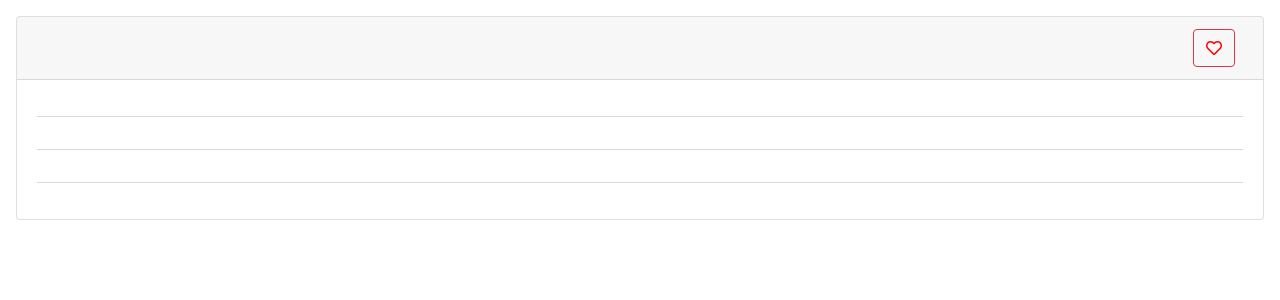
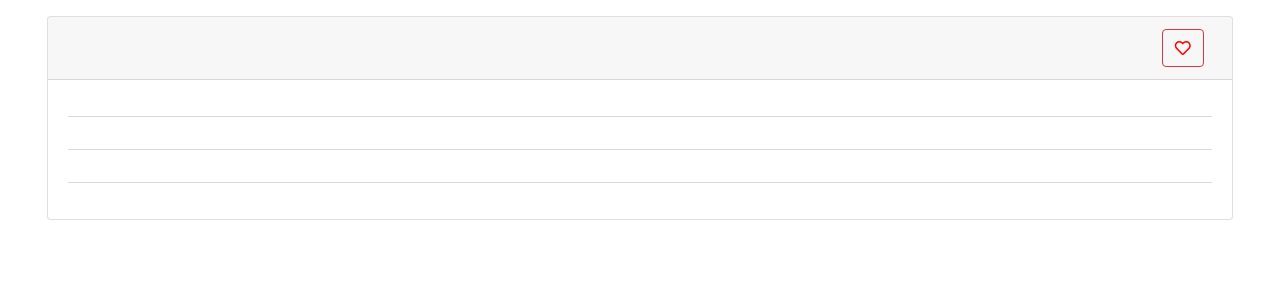
Before and after one commit to HennyH/animeu, a Flask app: template animeu/info/templates/info.html in a window 1280 px wide. Shown: the part 56-356 px from the top of the page. Run offline with Flask 2, Linux system fonts and the light colour scheme; the template is opened without the code that fills it, so the values that code supplies are empty; some libraries are stand-ins or nearby versions.

Commit message:
(info) incrase maximum content size

```diff
--- a/animeu/info/templates/info.html
+++ b/animeu/info/templates/info.html
@@ -8,7 +8,7 @@
     <style>
         .info {
             display: grid;
-            grid-template-columns: minmax(auto, 1280px);
+            grid-template-columns: minmax(auto, 95%);
             justify-content: center;
             padding: var(--base-padding);
         }
```
